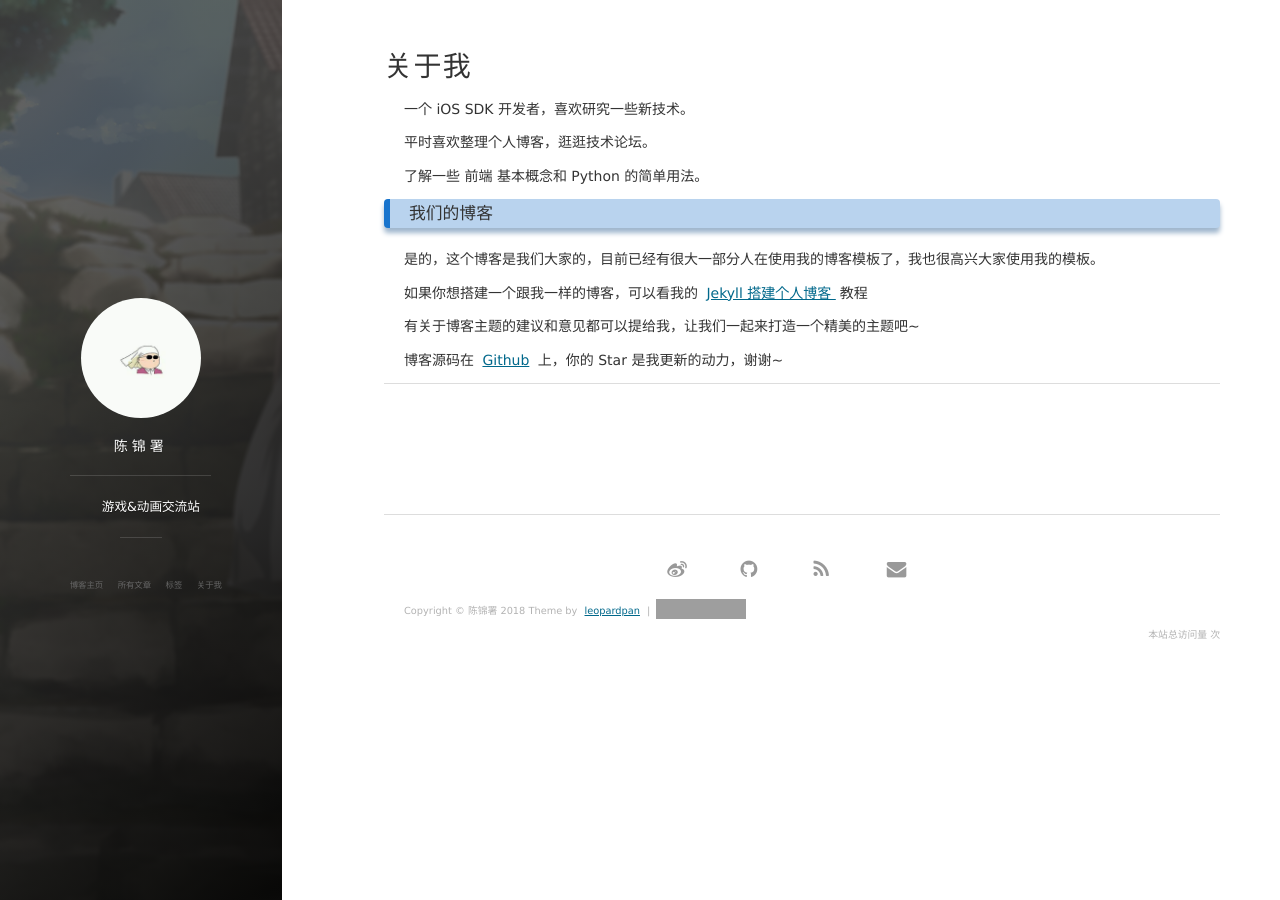
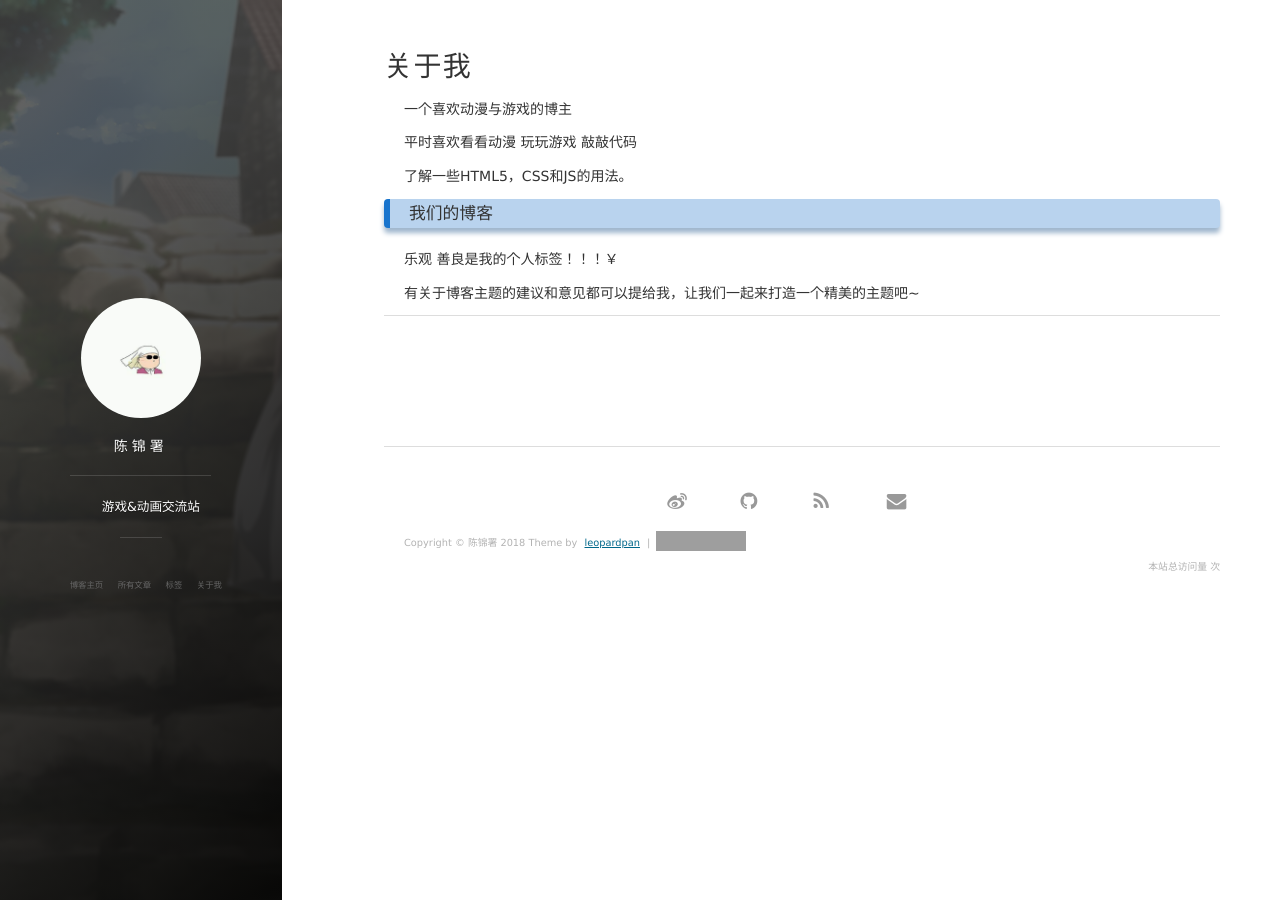
Before and after one commit to chenjinshu123/Chenjinshu123.github.io, a Jekyll site: the page built from about.md, in a window 1280 px wide. Built offline with Jekyll 4.4.1, drawn with Linux system fonts in a browser that asks for light colours; nearby versions of some CDN libraries; comment, search, counter and statistics services are not loaded; grey boxes are pictures that could not be loaded.

Commit message:
Update about.md

```diff
--- a/about.md
+++ b/about.md
@@ -3,11 +3,11 @@ layout: page
 title: 关于我
 ---
 
-一个 iOS SDK 开发者，喜欢研究一些新技术。
+一个喜欢动漫与游戏的博主
 <p>
-平时喜欢整理个人博客，逛逛技术论坛。
+平时喜欢看看动漫 玩玩游戏 敲敲代码
 <p>
-了解一些 前端 基本概念和 Python 的简单用法。
+了解一些HTML5，CSS和JS的用法。
 
 <p>
 
@@ -15,21 +15,12 @@ title: 关于我
 
 <p>
 
-是的，这个博客是我们大家的，目前已经有很大一部分人在使用我的博客模板了，我也很高兴大家使用我的模板。
-
-<p>
-
-如果你想搭建一个跟我一样的博客，可以看我的
-<a href="/2016/10/jekyll_tutorials1/"> Jekyll 搭建个人博客 </a>
-教程
+乐观 善良是我的个人标签！！！￥
 
 <p>
 
 有关于博客主题的建议和意见都可以提给我，让我们一起来打造一个精美的主题吧~
 
-<p>
-
-博客源码在 <a target="_blank" href='https://github.com/leopardpan/leopardpan.github.io/'>Github</a> 上，你的 Star 是我更新的动力，谢谢~
 
 <p>
 
```
